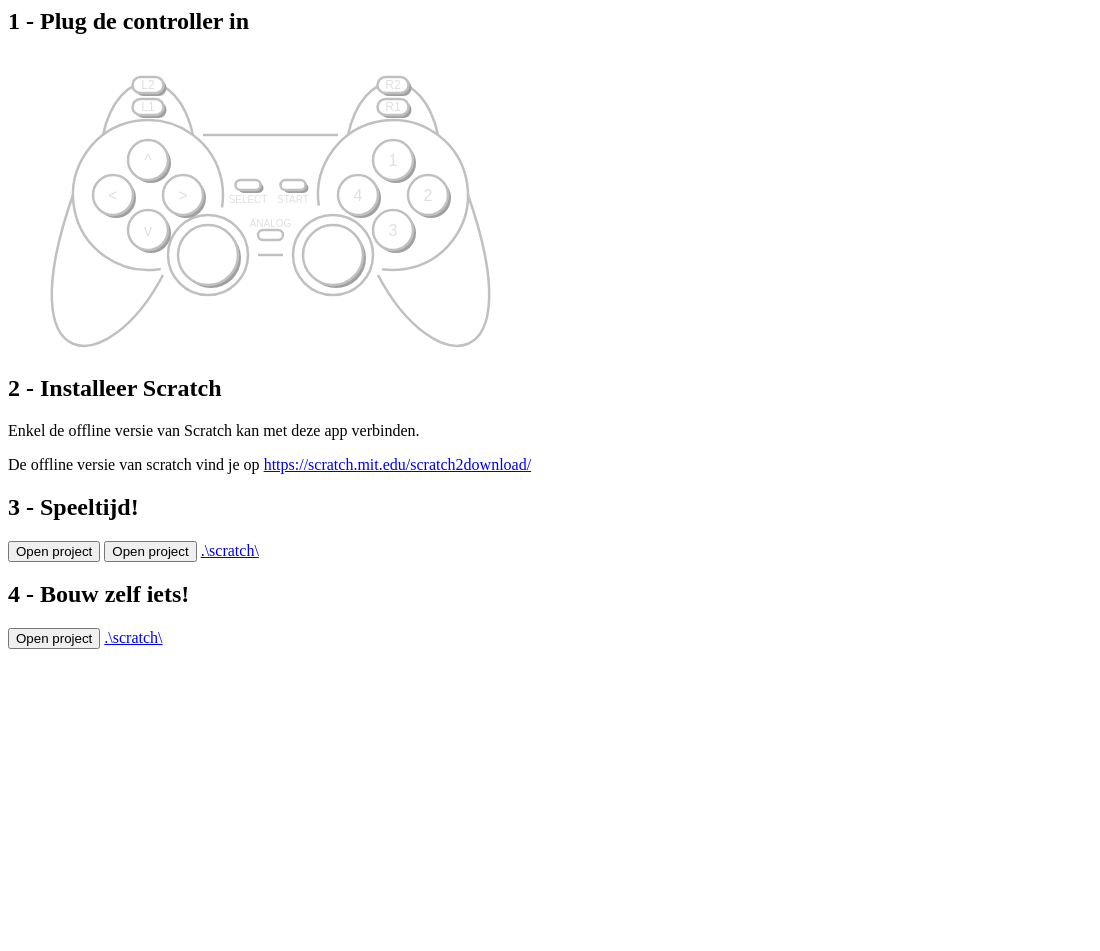
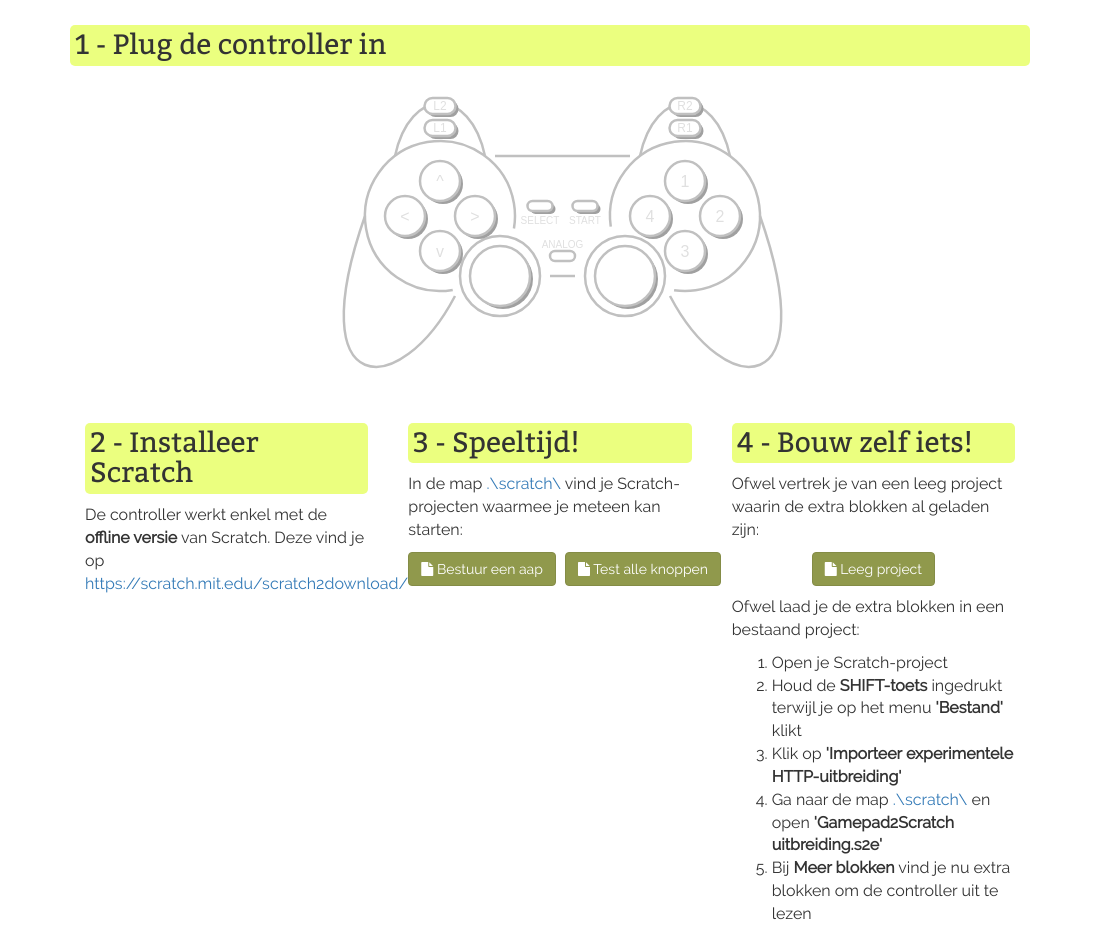
Before and after one commit to kurtdevocht/gamepad2scratch-electron, an Electron app: page src/mainPage.html in a window 1100 px wide. Before the commit the page ends 800 px from the top, so only its background shows below. Drawn offline with Linux system fonts and the light colour scheme; no server answers.

Commit message:
Tweaked styling

```diff
--- /dev/null
+++ b/src/css/main.css
@@ -0,0 +1,55 @@
+@font-face {
+    font-family: 'FontHeader';
+    src: url('../fonts/Bitter-Regular.ttf');
+}
+
+@font-face {
+    font-family: 'FontBody';
+    src: url('../fonts/Raleway-Regular.ttf');
+}
+
+body {
+    font-family: 'FontBody';
+    font-size: 16px;
+}
+
+h1 {
+    background-color: #EBFF7F;
+    padding: 5px;
+    border-radius: 5px;
+    font-family: 'FontHeader';
+    font-size: 28px;
+}
+
+h2 {
+    font-size: 20px;
+}
+
+.scratchProject {
+    max-width: 250px;
+    background-color: #E0E0E0;
+    padding: 10px;
+    margin-top: 10px;
+    margin-bottom: 10px;
+    margin-left: 5px;
+    margin-right: 5px;
+    border-radius: 15px;
+}
+
+.step {
+    margin-bottom:10px;
+    padding: 5px;
+}
+
+.table td {
+    border-bottom: 1px solid;
+}
+
+.btn-primary {
+    background-color: #90994C;
+    border-color: #848C46;
+}
+
+.btn-primary:hover {
+    background-color: #848C46;
+}
--- a/src/main.js
+++ b/src/main.js
@@ -5,8 +5,8 @@ let webContents;
 
 app.on( 'ready', _ => {
     let mainwindow = new BrowserWindow({
-        width:  600,
-        height: 800,
+        width:  1100,
+        height: 720,
     });
 
     mainwindow.loadURL( `file://${__dirname}/mainPage.html`);
--- a/src/mainPage.html
+++ b/src/mainPage.html
@@ -1,27 +1,71 @@
+<!DOCTYPE html>
 <html>
+
 <head>
+    <title>Gamepad2Scratch</title>
+    <link href="ext/bootstrap/css/bootstrap.min.css" rel="stylesheet">
+    <link href="css/main.css" rel="stylesheet">
+    <link href="ext/font-awesome/css/font-awesome.min.css" rel="stylesheet" type="text/css">
+</head>
 
-    </head>
 <body>
-        <section>
+    <div class='container'>
+        <div class='row'>
+            <div class='step'>
                 <h1>1 - Plug de controller in</h1>
-            <div>
+                <div class='text-center'>
                     <canvas id='controllerCanvas' width=500, height=300></canvas>
                 </div>
-        </section>
+            </div>
+        </div>
 
-        <section>
+        <div class='row'>
+            <div class='col-md-4'>
+                <div class='step'>
+                    <h1>2 - Installeer Scratch</h1>
+                    <p>
+                       De controller werkt enkel met de <strong>offline versie</strong> van Scratch. Deze vind je op <a href='_' id='linkExtScratchOffline'>https://scratch.mit.edu/scratch2download/</a>
+                    </p>
+                </div>
+            </div>
 
-        <h1>2 - Installeer Scratch</h1>
-            <p>Enkel de offline versie van Scratch kan met deze app verbinden.</p>
-            <p>De offline versie van scratch vind je op <a href='_' id='linkExtScratchOffline'>https://scratch.mit.edu/scratch2download/</a>
+            <div class='col-md-4 chapter'>
+                <div class='step'>
                     <h1>3 - Speeltijd!</h1>
-            <button id='btnOpenAlleKnoppen'>Open project</button>
-            <button id='btnBestuurEenDing'>Open project</button>
-            <a href='_' id='linkDirScratch1'>_</a>
+                    <p>In de map <a href='_' id='linkDirScratch1'>_</a> vind je Scratch-projecten waarmee je meteen kan starten:</p>
+                    <div class='row'>
+                        <div class='col-xs-6 text-center'>
+                            <button id='btnBestuurEenDing' class='btn btn-primary'><i class="fa fa-file"></i> Bestuur een aap</button></td>
+                        </div>
+                        <div class='col-xs-6 text-center'>
+                            <button id='btnOpenAlleKnoppen' class='btn btn-primary'><i class="fa fa-file"></i> Test alle knoppen</button></td>
+                        </div>
+                    </div>
+                </div>
+            </div>
+
+            <div class='col-md-4 chapter'>
+                <div class='step'>
                     <h1>4 - Bouw zelf iets!</h1>
-            <button id='btnOpenLeegProject'>Open project</button>
-            <a href='_' id='linkDirScratch2'>_</a>
-        <script>require('./mainPage')</script>
+                    <p>Ofwel vertrek je van een leeg project waarin de extra blokken al geladen zijn:</p>
+                    <div class='text-center'>
+                        <p><button id='btnOpenLeegProject' class='btn btn-primary'><i class="fa fa-file"></i> Leeg project</button></p>
+                    </div>
+                    <p>Ofwel laad je de extra blokken in een bestaand project:</p>
+                    <p>
+                        <ol>
+                            <li>Open je Scratch-project</li>
+                            <li>Houd de <strong>SHIFT-toets</strong> ingedrukt terwijl je op het menu <strong>'Bestand'</strong>                                klikt</li>
+                            <li>Klik op <strong>'Importeer experimentele HTTP-uitbreiding'</strong></li>
+                            <li>Ga naar de map <a href='_' id='linkDirScratch2'>_</a> en open <strong>'Gamepad2Scratch uitbreiding.s2e'</strong></li>
+                            <li>Bij <strong>Meer blokken</strong> vind je nu extra blokken om de controller uit te lezen</li>
+                        </ol>
+                    </p>
+                </div>
+            </div>
+        </div>
+        <script>
+            require('./mainPage')
+        </script>
 </body>
 </html>
--- a/src/mainPage.js
+++ b/src/mainPage.js
@@ -44,7 +44,7 @@ var linkDirScratch1 = document.getElementById('linkDirScratch1');
 linkDirScratch1.innerText = scratchDir;
 linkDirScratch1.onclick = e => {
     e.preventDefault();
-    shell.showItemInFolder ( scratchDir + 'bestuur_een_ding.sb2' );
+    shell.showItemInFolder ( scratchDir + 'bestuur_een_aap.sb2' );
 }
 
 var linkDirScratch2 = document.getElementById('linkDirScratch2');
@@ -55,7 +55,7 @@ linkDirScratch2.onclick = e => {
 }
 
 document.getElementById('btnOpenAlleKnoppen').onclick = _ => shell.openItem( scratchDir + 'test_alle_knoppen.sb2') ;
-document.getElementById('btnBestuurEenDing').onclick = _ => shell.openItem( scratchDir + 'bestuur_een_ding.sb2') ;
+document.getElementById('btnBestuurEenDing').onclick = _ => shell.openItem( scratchDir + 'bestuur_een_aap.sb2') ;
 document.getElementById('btnOpenLeegProject').onclick = _ => shell.openItem( scratchDir + 'leeg_project.sb2') ;
 
 window.requestAnimationFrame( drawCanvas );
```
Also changed, not shown: src/fonts/Average-Regular.ttf (added), src/fonts/Bitter-Regular.ttf (added), src/fonts/FjallaOne-Regular.ttf (added), src/fonts/Raleway-Regular.ttf (added), 2 other files. Lines whose indentation alone changed are shown as unchanged.
